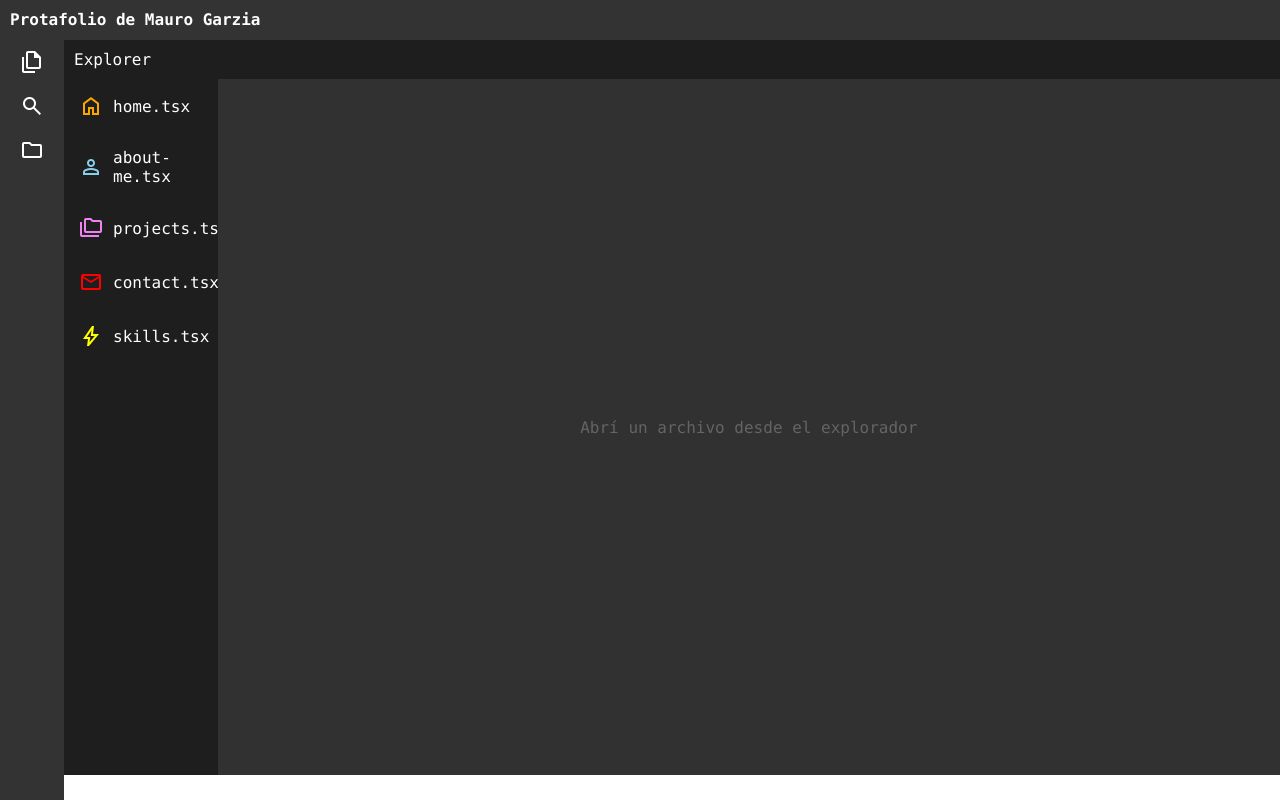
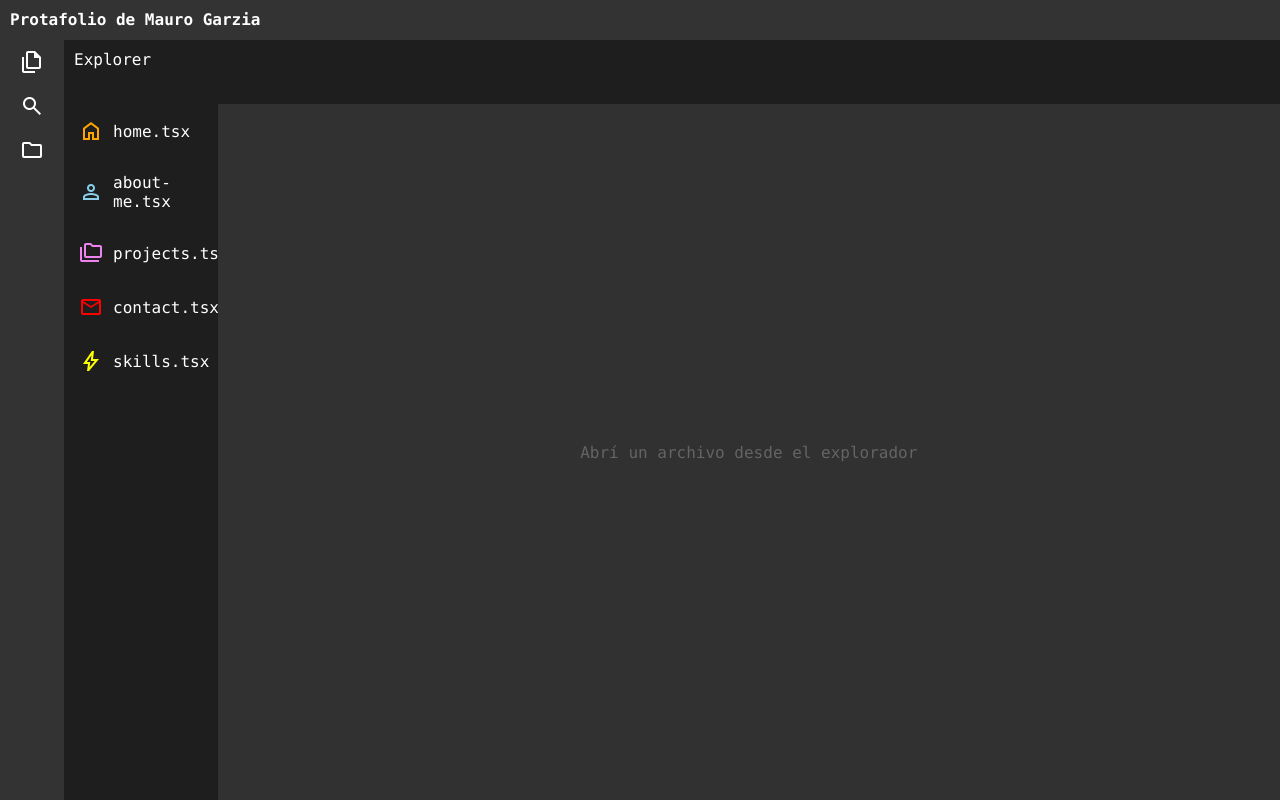
Before and after one commit to maurogarzia/Portfolio2.0, a React (Vite) app: page / in a window 1280 px wide. Built offline with nearby package versions, Linux system fonts and the light colour scheme.

Commit message:
fix: edit height in fileHeader

```diff
--- a/src/layout/FileHeader/FileHeader.module.css
+++ b/src/layout/FileHeader/FileHeader.module.css
@@ -1,6 +1,7 @@
 .containerPrincipal{
     background-color: #1E1E1E;
     max-width: 95vw;
+    height: 8vh;
     color: white;
     padding: 10px;
     display: flex;
```
